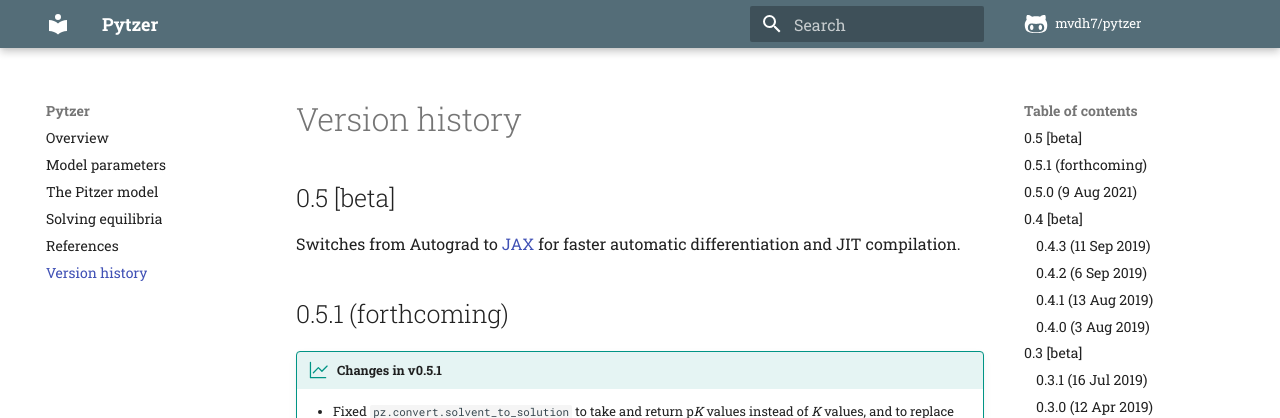
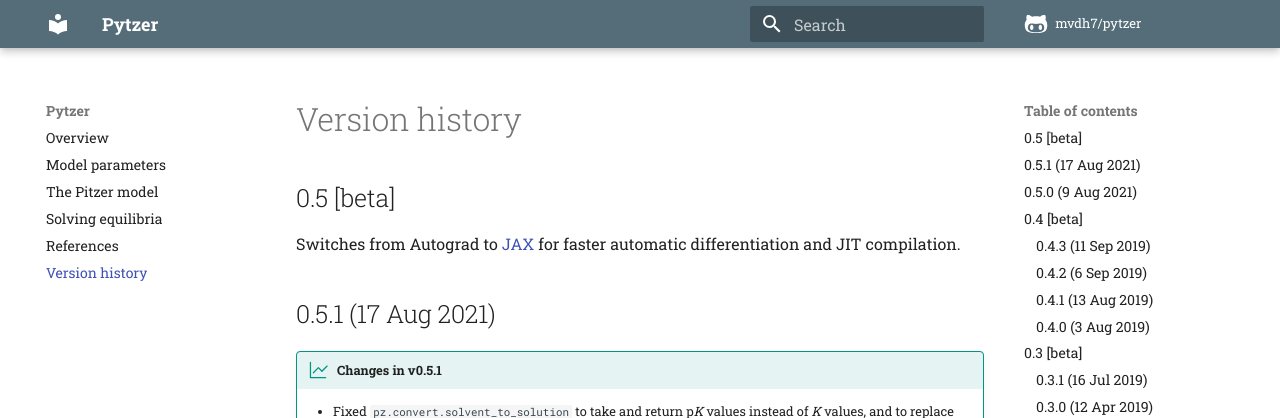
Before and after one commit to mvdh7/pytzer, an MkDocs documentation site: the page built from docs/versions.md, in a window 1280 px wide and 900 px high. Shown: the top 418 px of the window. Built offline with MkDocs 1.6.1 and Material for MkDocs 9.7.7, drawn with Linux system fonts in a browser that asks for light colours; comment, search, counter and statistics services are not loaded.

Commit message:
Update for v0.5.1

```diff
--- a/docs/versions.md
+++ b/docs/versions.md
@@ -4,7 +4,7 @@
 
 Switches from Autograd to [JAX](https://jax.readthedocs.io/en/latest/) for faster automatic differentiation and JIT compilation.
 
-## 0.5.1 (forthcoming)
+## 0.5.1 (17 Aug 2021)
 
 !!! new-version "Changes in v0.5.1"
     * Fixed `pz.convert.solvent_to_solution` to take and return p*K* values instead of *K* values, and to replace any NaNs in the input with 0.
```
Also changed, not shown: 2 other files.
